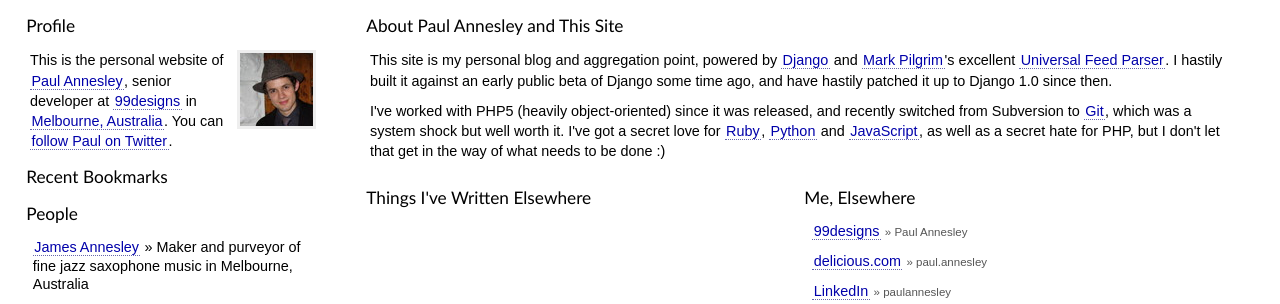
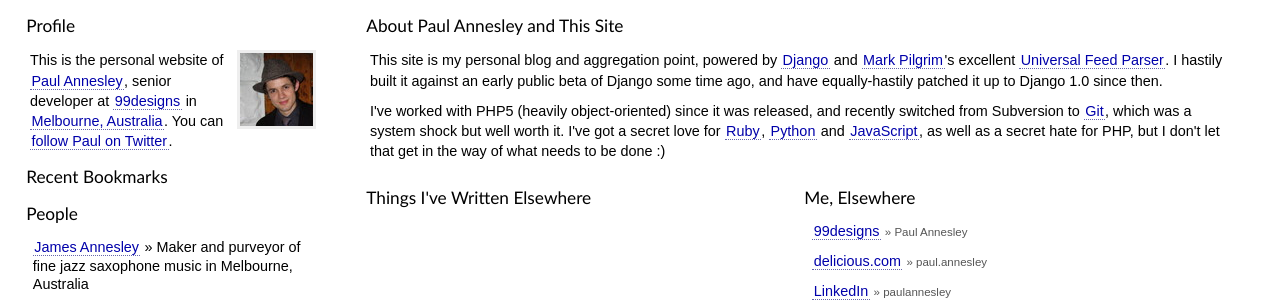
Before and after one commit to pda/pacc-django, a Django app: template blog/templates/about.html in a window 1280 px wide. Shown: the part 90-394 px from the top of the page. Run offline with Django 3.2, Linux system fonts and the light colour scheme; the template is opened without the code that fills it, so the values that code supplies are empty.

Commit message:
Minor wording tweak on 'About' page.

```diff
--- a/blog/templates/about.html
+++ b/blog/templates/about.html
@@ -11,7 +11,7 @@
 		and <a href="http://diveintomark.org/" title="dive into mark">Mark Pilgrim</a>'s
 		excellent <a href="http://www.feedparser.org/">Universal Feed Parser</a>.
 		I hastily built it against an early public beta of Django some time ago,
-		and have hastily patched it up to Django 1.0 since then.
+		and have equally-hastily patched it up to Django 1.0 since then.
 	</p>
 
 	<p>
```
